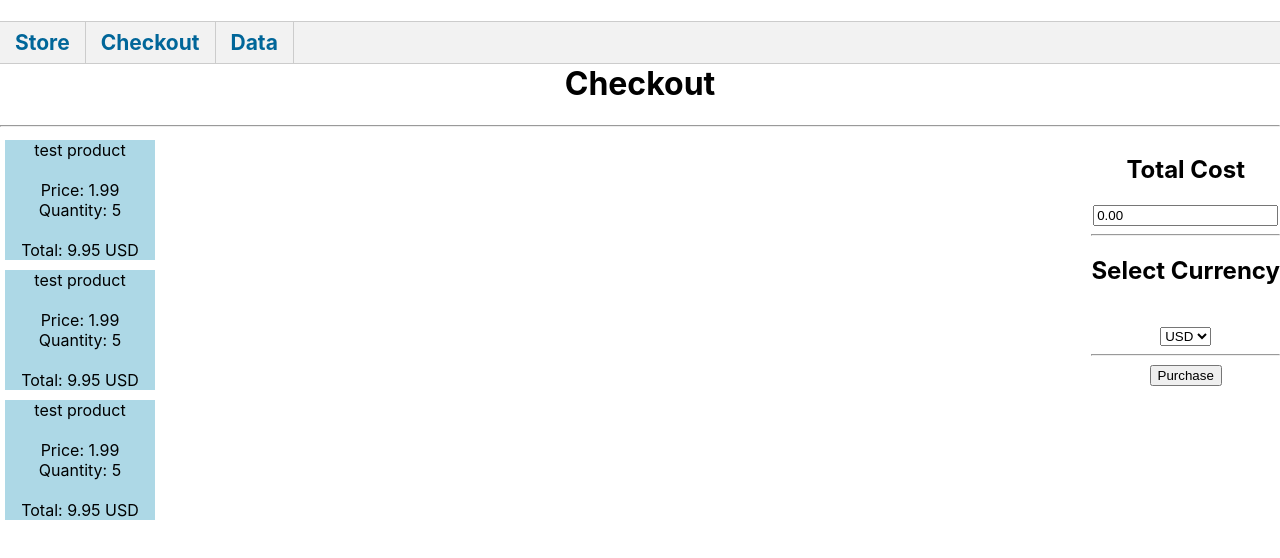
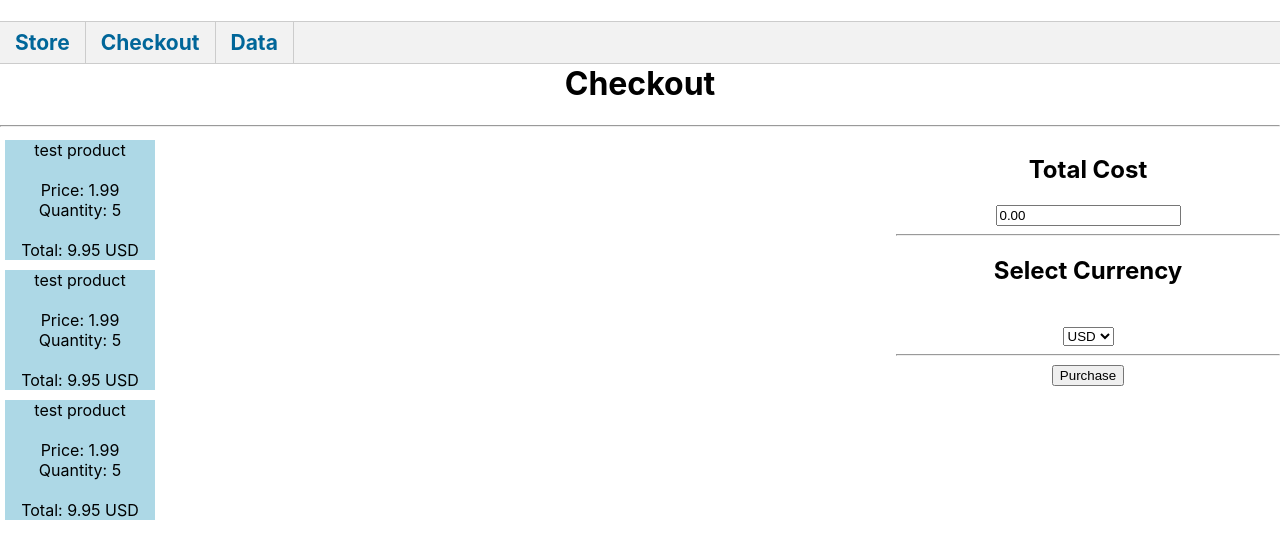
Before and after one commit to The-Software-Guild/c40finalproject-teem-5, a React (Create React App) app in the folder ecommerce-react/: page /checkout in a window 1280 px wide. Shown: the top 558 px of the page. Built offline with nearby package versions, Linux system fonts and the light colour scheme; no server answers.

Commit message:
minor changes

```diff
--- /dev/null
+++ b/ecommerce-react/src/pages/checkout_page.css
@@ -0,0 +1,9 @@
+.item-display {
+    display: flex;
+    flex-direction: row;
+    flex-wrap: wrap;
+    border: groove;
+    overflow: scroll;
+    overflow-x: hidden;
+    max-height: 85vh
+}
--- a/ecommerce-react/src/pages/checkout_page.js
+++ b/ecommerce-react/src/pages/checkout_page.js
@@ -1,6 +1,7 @@
 import React from 'react';
 import { Card, Button, Container, Row, Col } from 'react-bootstrap';
 import axios from 'axios';
+import "./checkout_page.css"
 
 
 const ListedItem = ({item, key }) =>{
@@ -35,22 +36,22 @@ class CheckoutPage extends React.Component {
   render(){
       let{items, currency, handleCurrencySelect, handleTestAxios, totalCost} = this.props
       return (
-        <Container fluid>
+        <Container>
             <Row>
                 <Col>
                     <h1 className="text-center">Checkout</h1>
                 </Col>
             </Row>
             <hr/>
-            <Row style={{display:"flex", justifyContent:"space-between"}}>
-                <Col md={8} className="Cart-Display" style={{gridTemplateColumns: "repeat(3, 200px)"}}>
+            <Row style={{display:"flex"}}>
+                <Col className="Cart-Display" style={{width: '70%'}}>
                     <div id="checkout_page" className="App-page" >
                         {items.map((item, i) => {
                             return <ListedItem item={item} key={i}/>
                         })}
                     </div>
                 </Col>
-                <Col sm={4}>
+                <Col style={{width:'30%'}}>
                     <h2>Total Cost</h2>
                     <input type="text" readOnly value={totalCost}/>
                     <hr/>
@@ -66,7 +67,7 @@ class CheckoutPage extends React.Component {
                     </select>
 
                     <hr/>
-                    <Button onClick={handleTestAxios}>
+                    <Button onClick={handleTestAxios} className="btn btn-default btn-danger">
                         Purchase
                    </Button>
                 </Col>
```
